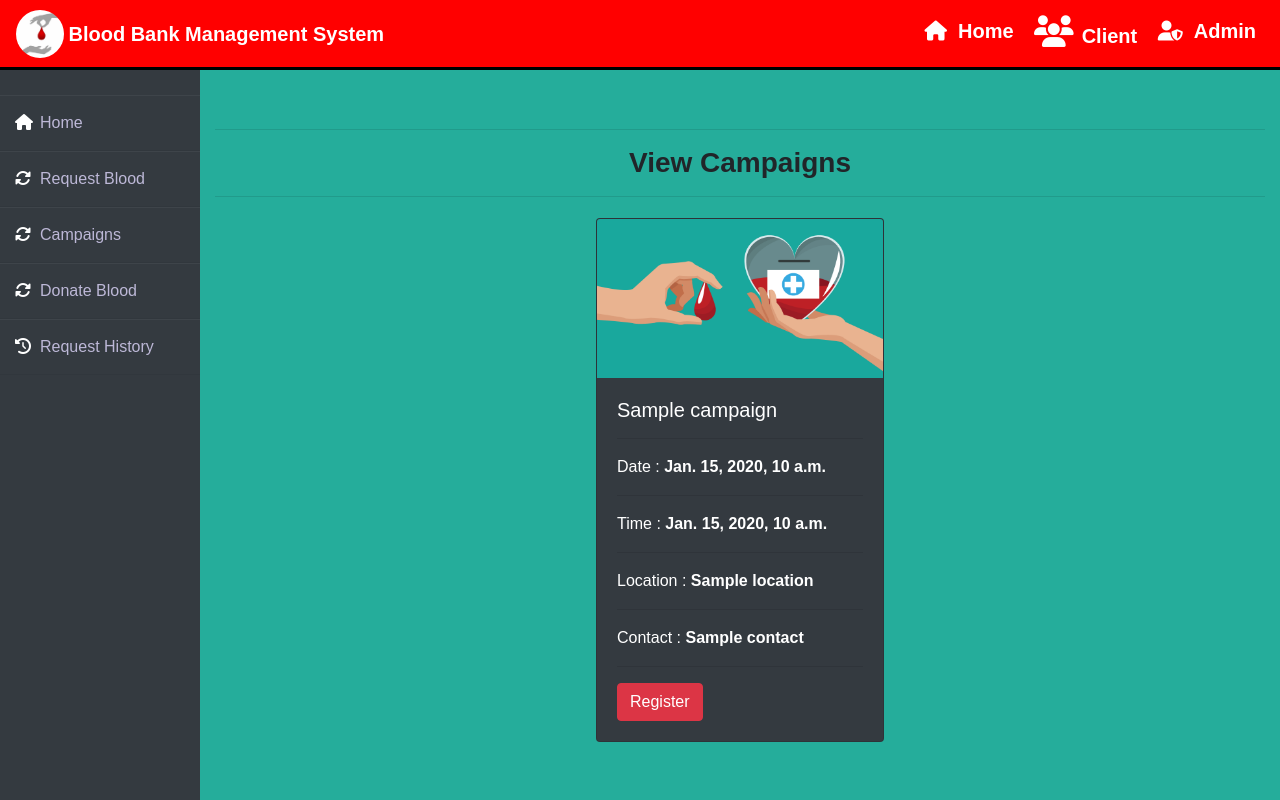
After one commit to Iamgovinda/Blood-Bank-Management-System, a Django app: template templates/User/donateblood.html in a window 1280 px wide. The commit adds this page. Run offline with Django 4.2, Linux system fonts and the light colour scheme; the template is opened without the code that fills it: most values are stand-ins (such as "Sample title", 1, 10 or a date in 2020); some libraries are stand-ins or nearby versions.

Commit message:
Bloodrequest approve+reject, campaign show in client section

```diff
--- a/Blood_Bank/urls.py
+++ b/Blood_Bank/urls.py
@@ -8,9 +8,11 @@ urlpatterns = [
     path('blood-update/',views.UpdateView,name="blood_update"),
     path('create-campaign/',views.CreateCampaign,name="Create_Campaign"),
     path('view-clients/',views.ViewClients,name="view_client"),
+    path('view-bloodrequests/',views.ViewBloodRequests,name="view_blood_request"),
     path('edit-campaign/<int:pk>/',views.EditCampaign,name="edit_campaign"),
     path('delete-campaign/<int:pk>/',views.DeleteCampaign,name="delete_campaign"),
     path('update-client/<int:pk>/',views.UpdateClient,name="update_client"),
     path('delete-client/<int:pk>/',views.DeleteClient,name="delete_client"),
-
+    path('approve-bloodrequest/<int:pk>',views.ApproveBloodRequest,name="approve_blood_request"),
+    path('reject-bloodrequest/<int:pk>/',views.RejectBloodRequest,name="reject_blood_request")
 ]
--- a/User/urls.py
+++ b/User/urls.py
@@ -9,5 +9,6 @@ urlpatterns = [
     path('client-dash/',views.UserHome,name="Client_Dashboard"),
     path('make-request/',views.MakeRequest, name="Make_Request"),
     path('my-request/',views.MyRequest,name="My_Requests"),
+    path('donate-blood/',views.DonateBlood,name="DonateBlood")
 
 ]
--- a/templates/Admin/admin_dash_base.html
+++ b/templates/Admin/admin_dash_base.html
@@ -167,7 +167,7 @@
         <ul>
             <li><a style="text-decoration:none;" href="/admin/admin-dash/"><i class="fas fa-home"></i>Home</a></li>
             <li><a style="text-decoration:none;" href="{% url 'view_client' %}"><i class="fas fa-sync-alt"></i>Clients</a></li>
-            <li><a style="text-decoration:none;" href="#"><i class="fas fa-sync-alt"></i>Blood Requests</a></li>
+            <li><a style="text-decoration:none;" href="/admin/view-bloodrequests/"><i class="fas fa-sync-alt"></i>Blood Requests</a></li>
             <li><a style="text-decoration:none;" href="#"><i class="fas fa-history"></i>Donation Requests</a></li>
             <li><a style="text-decoration:none;" href="/admin/blood-stock"><i class="fas fa-history"></i>Stocks</a></li>
             <li><a style="text-decoration:none;" href="{% url 'Create_Campaign' %}"><i class="fas fa-sync-alt"></i>Campaigns</a></li>
--- a/templates/Admin/viewclient.html
+++ b/templates/Admin/viewclient.html
@@ -37,7 +37,7 @@
                     <div class="modal-dialog" role="document">
                       <div class="modal-content">
                         <div class="modal-header">
-                          <h5 class="modal-title" id="exampleModalLabel">Delete Campaign</h5>
+                          <h5 class="modal-title" id="exampleModalLabel">Delete User</h5>
                           <button type="button" class="close" data-dismiss="modal" aria-label="Close">
                             <span aria-hidden="true">&times;</span>
                           </button>
@@ -59,7 +59,7 @@
                 {% else %}
                 <td><span style="color: white;margin-left: 0px;" class="label dark">Pending</span></td>
                 {% endif %}
-                 {% endcomment %}
+                {% endcomment %}
             </tr>
             {% endfor %}
 
--- a/templates/User/client_dash_base.html
+++ b/templates/User/client_dash_base.html
@@ -165,8 +165,8 @@
         <ul>
             <li><a style="text-decoration:none;" href="/client/client-dash/"><i class="fas fa-home"></i>Home</a></li>
             <li><a style="text-decoration:none;" href="/client/make-request/"><i class="fas fa-sync-alt"></i>Request Blood</a></li>
-            <li><a style="text-decoration:none;" href="/client/make-request/"><i class="fas fa-sync-alt"></i>Donate Blood</a></li>
-            <li><a style="text-decoration:none;" href="/client/make-request/"><i class="fas fa-sync-alt"></i>Campaigns</a></li>
+            <li><a style="text-decoration:none;" href="#"><i class="fas fa-sync-alt"></i>Campaigns</a></li>
+            <li><a style="text-decoration:none;" href="/client/donate-blood/"><i class="fas fa-sync-alt"></i>Donate Blood</a></li>
 
             <li><a style="text-decoration:none;" href="/client/my-request/"><i class="fas fa-history"></i>Request History</a></li>
 
--- /dev/null
+++ b/templates/User/donateblood.html
@@ -0,0 +1,92 @@
+{% extends 'User/client_dash_base.html' %}
+{% load crispy_forms_tags %}
+{% load static %}
+
+{% block content %}
+<div class="container">
+    <br><br>
+    <hr>
+    <h3 align="center"><strong>View Campaigns</strong></h3>
+    <hr>
+      <div class="row d-flex justify-content-center align-items-center h-100">
+          {% for campaign in campaigns %}
+          <div class="card text-white bg-dark mb-3 mx-3" style="width: 18rem;">
+            <img class="card-img-top" src="{% static 'images/back6.png' %}" alt="Card image cap">
+            <div class="card-body">
+              <h5 class="card-title" id="ename">{{campaign.event_name}}</h5>
+              <hr>
+                <p>Date : <strong id="edate">{{campaign.date}}</strong></p>
+              <hr>
+              <p>Time : <strong id="etime">{{campaign.time}}</strong></p>
+              <hr>
+              <p>Location : <strong id="elocation">{{campaign.location}}</strong></p>
+              <hr>
+              <p>Contact : <strong id="econtact">{{campaign.contact}}</strong></p>
+              <hr>
+                {% comment %} <a href="{% url 'edit_campaign' campaign.id %}" class="btn btn-info" style="text-decoration:None; color:white;">Edit</a> {% endcomment %}
+              {% comment %}  {% endcomment %}
+              <button type="button" class="btn btn-danger" data-toggle="modal" data-target="#exampleModal">
+                Register
+              </button>
+            </div>
+          </div>
+          <!-- Delete Modal -->
+<div class="modal fade" id="exampleModal" tabindex="-1" role="dialog" aria-labelledby="exampleModalLabel" aria-hidden="true">
+  <div class="modal-dialog" role="document">
+    <div class="modal-content">
+      <div class="modal-header">
+        <h5 class="modal-title" id="exampleModalLabel">Delete Campaign</h5>
+        <button type="button" class="close" data-dismiss="modal" aria-label="Close">
+          <span aria-hidden="true">&times;</span>
+        </button>
+      </div>
+      <div class="modal-body">
+        Delete the Campaign? Are you sure?
+      </div>
+      <div class="modal-footer">
+        <button type="button" class="btn btn-secondary" data-dismiss="modal">No</button>
+        <a href=" {% url 'delete_campaign' campaign.id %} " class="btn btn-danger" id="deletebtn">Yes,Delete</a>
+      </div>
+    </div>
+  </div>
+</div>
+          {% endfor %}
+      </div>
+</div>
+<script>
+    let btn = document.getElementById("Editbtn");
+
+    btn.addEventListener("click",()=>{
+        let ename = document.getElementById("ename").innerHTML;
+        let edate = document.getElementById("edate").innerHTML;
+        let etime = document.getElementById("etime").innerHTML;
+        let elocation = document.getElementById("elocation").innerHTML;
+        let econtact = document.getElementById("econtact").innerHTML;
+
+        let deletebtn = document.getElementById("deletebtn");
+        deletebtn.addEventListener('click',()=>{
+            window.alert("Campaign deleted successfully!");
+        })
+
+        //window.alert(ename)
+        //window.alert(edate)
+        //window.alert(etime)
+        //window.alert(elocation)
+        //window.alert(econtact)
+        let name = document.getElementById("id_event_name")
+        let date = document.getElementById("id_date")
+        let time = document.getElementById("id_time")
+        let location = document.getElementById("id_location")
+        let contact = document.getElementById("id_contact")
+
+
+        name.value = ename;
+        date.value = edate;
+        time.value = etime;
+        location.value = elocation;
+        contact.value = econtact;
+
+    })
+
+</script>
+{% endblock content %}
```
Also changed, not shown: Blood_Bank/views.py (+36 -0 lines), User/views.py (+7 -2 lines), templates/Admin/view-blood-request.html (added, +58 -0 lines), db.sqlite3, templates/Admin/blood-handle.html (added).
